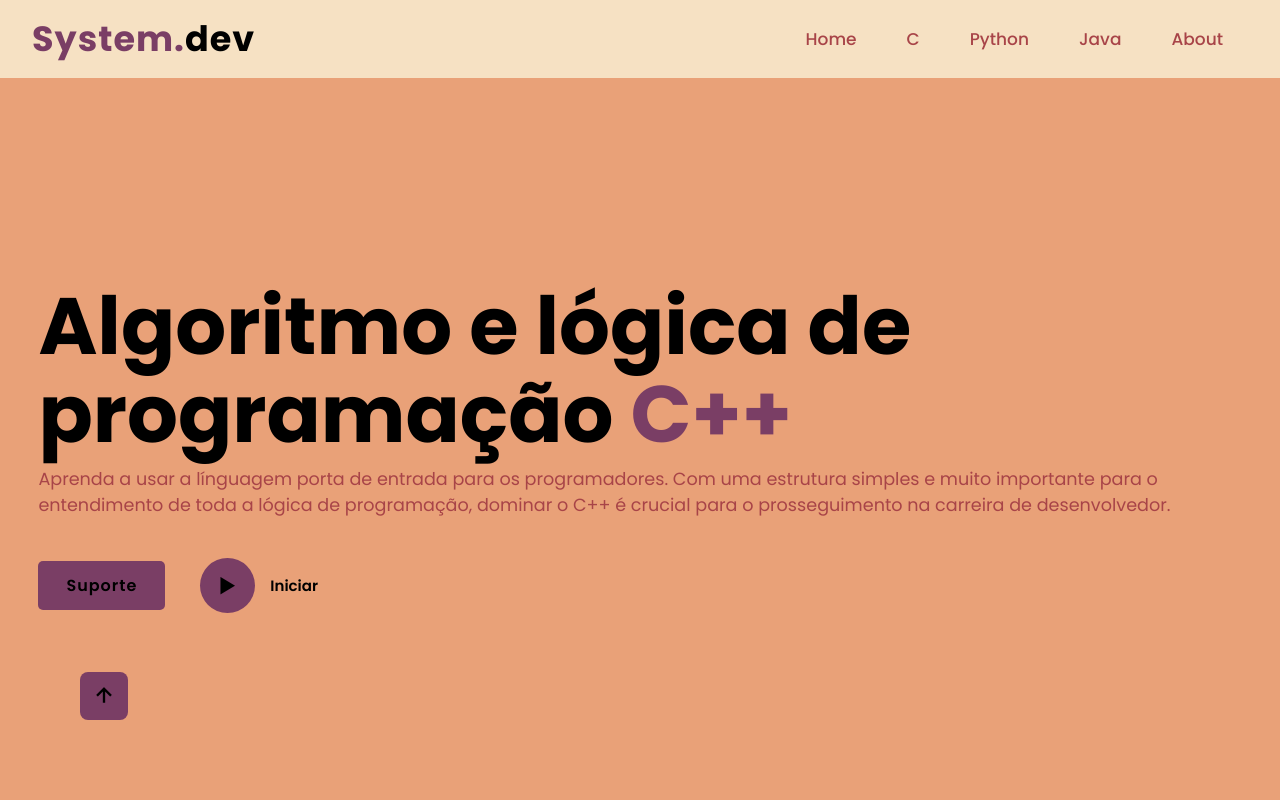
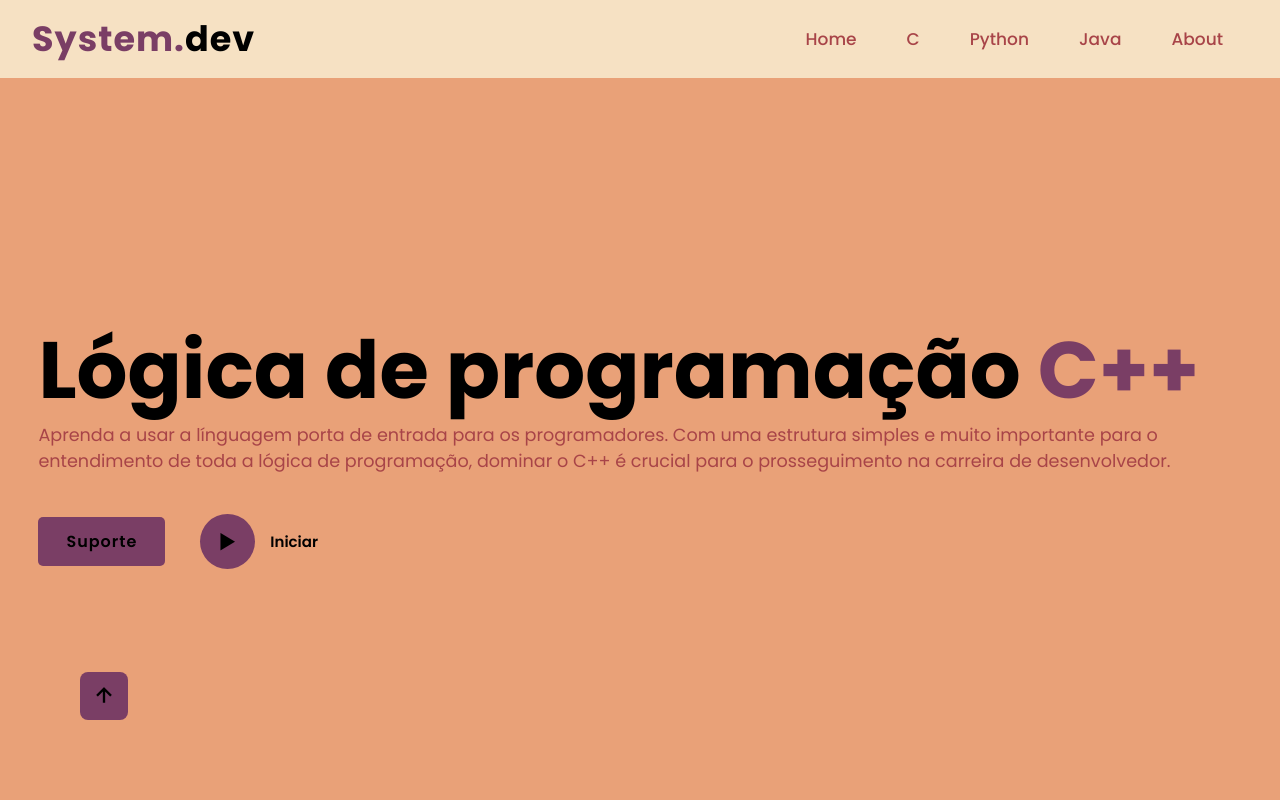
Before and after one commit to luisFelipeGXO/systemdev, a plain HTML site: page logicaemc.html in a window 1280 px wide. Shown: the top 800 px of the page. Drawn offline with nearby package versions, Linux system fonts and the light colour scheme; a script that the page names is missing.

Commit message:
Update logicaemc.html

```diff
--- a/logicaemc.html
+++ b/logicaemc.html
@@ -39,7 +39,7 @@
                 <!-- <span class="one">Olá!</span> -->
                 <span class="two"></span>
             </div>
-            <h1>Algoritmo e lógica de programação <span>C++</span></h1>
+            <h1>Lógica de programação <span>C++</span></h1>
             <!-- <h3>Curso gratuito de <span> C++</span></h3> -->
             <p>Aprenda a usar a línguagem porta de entrada para os programadores. Com uma estrutura simples e muito importante para o entendimento de toda a lógica de programação, dominar o C++ é crucial para o prosseguimento na carreira de desenvolvedor.</p>
             <div class="button">
```
